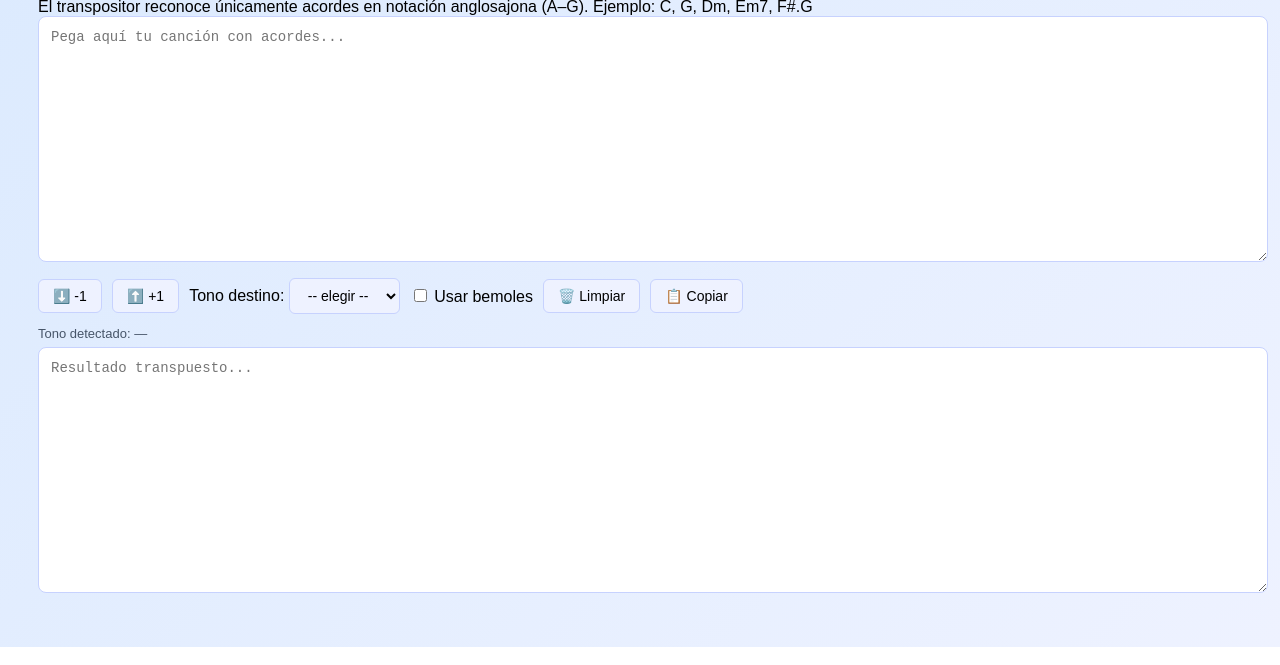
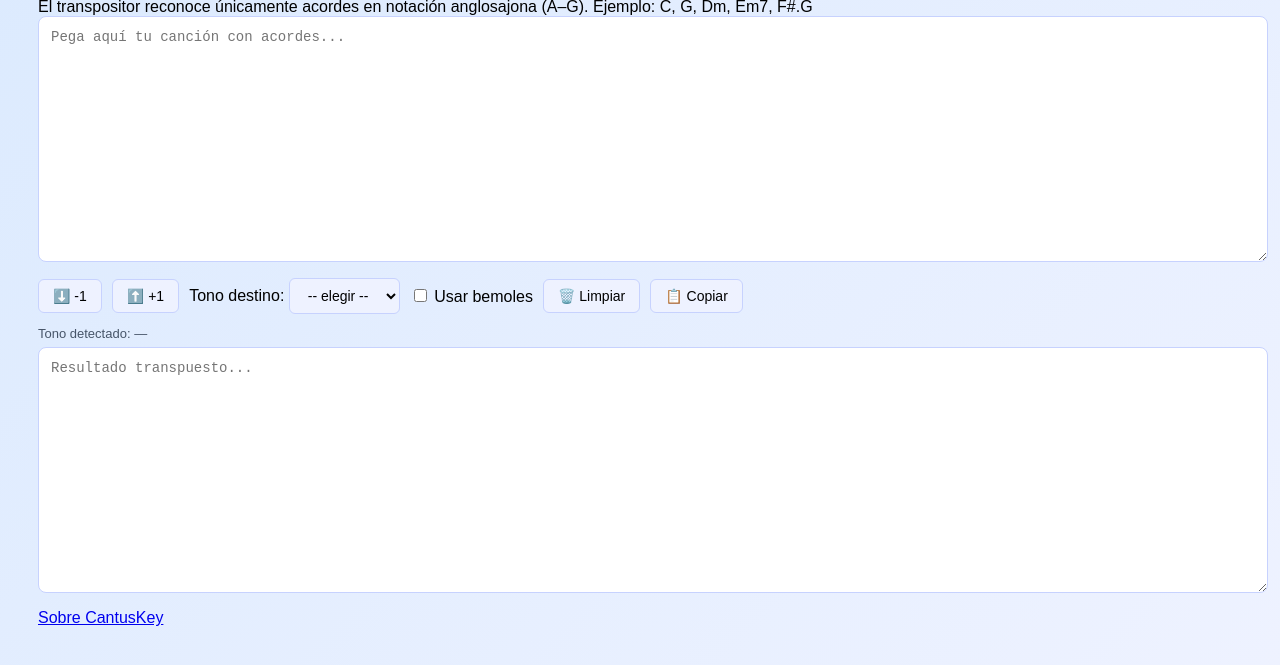
Before and after one commit to AlabanzaDivina/cantuskey, a plain HTML site: page index.html in a window 1280 px wide. Shown: the part 153-818 px from the top of the page. Drawn offline with Linux system fonts and the light colour scheme.

Commit message:
index.html

```diff
--- a/index.html
+++ b/index.html
@@ -240,6 +240,7 @@ input.addEventListener("input", () => {
 });
 </script>
 
+<a href="sobre.html" target="_blank">Sobre CantusKey</a>
 
 </body>
 </html>
```
